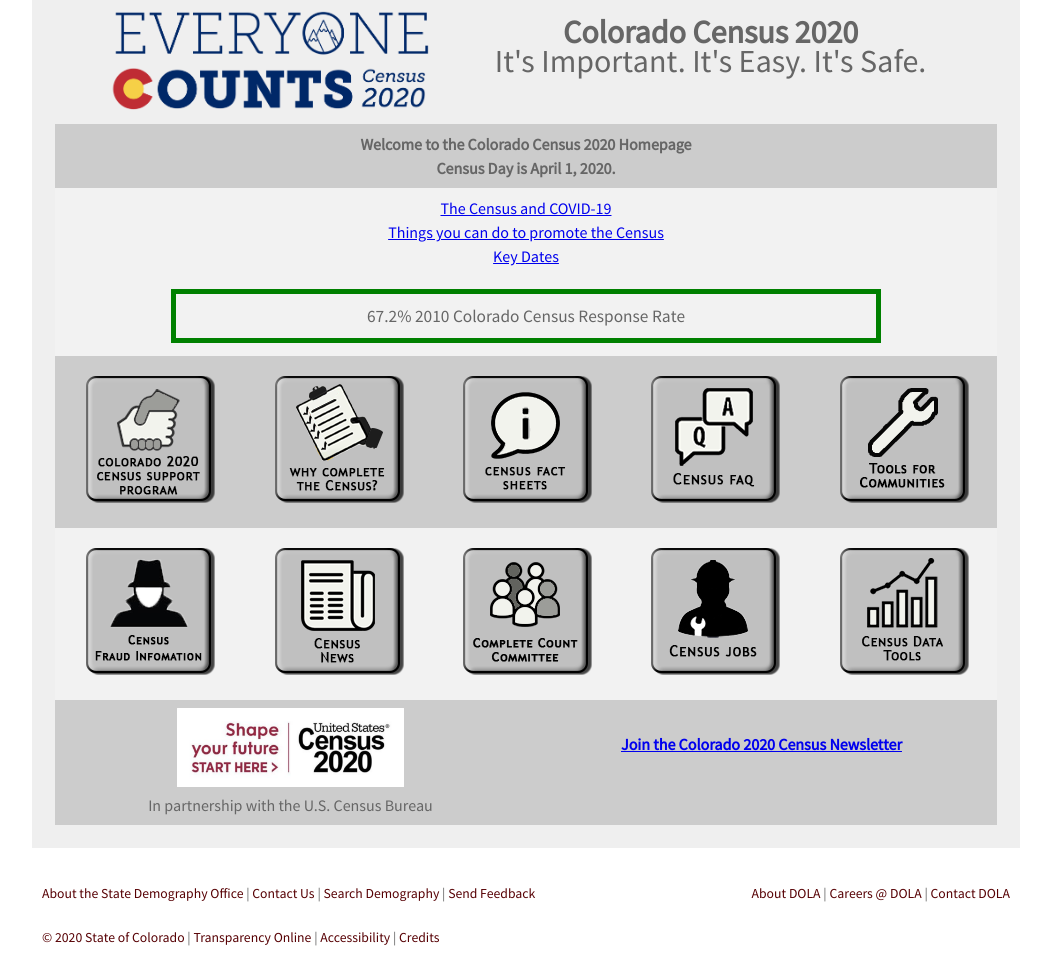
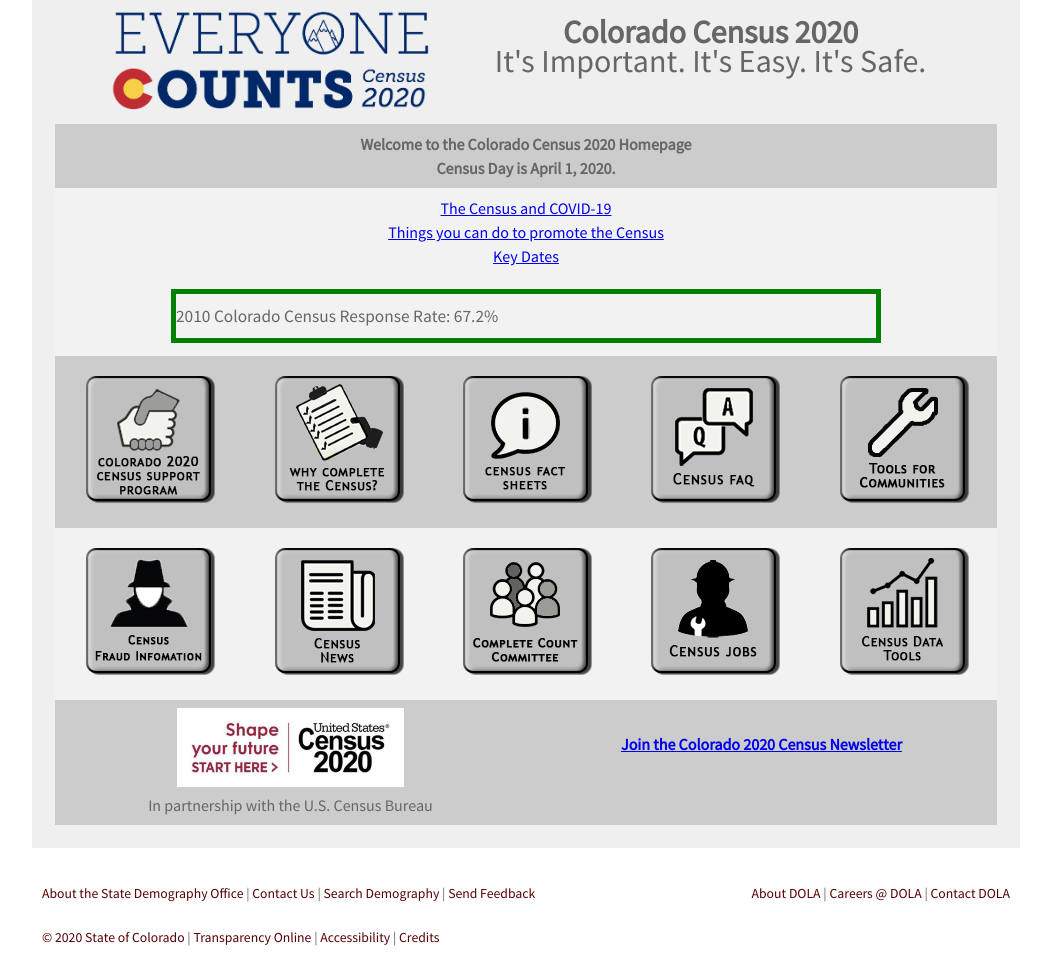
Before and after one commit to TBleess/Website_New, a Jekyll site: the page built from pages/5_CensusACS/census_2020_mainth.html, in a window 1280 px wide. Shown: the part 990-1960 px from the top of the page, without its empty margins (114-1165 px from the left). Built offline with Jekyll 4.4.1, drawn with Linux system fonts in a browser that asks for light colours.

Commit message:
Add files via upload

```diff
--- a/pages/5_CensusACS/census_2020_mainth.html
+++ b/pages/5_CensusACS/census_2020_mainth.html
@@ -73,16 +73,19 @@
   font-size: 13pt;
   font-weight: bold;
   line-height: 50%;
+  text-align: left;
 }
 .goal-number1 {
   font-size: 13pt;
   line-height: 50%;
   color:#4D79FF;
+  text-align: left;
 }
 
 .goal-number2 {
   font-size: 13pt;
   line-height: 50%;
+  text-align: left;
 }
 </style>
 </head>
@@ -137,11 +140,11 @@
 		<tr>
 		</tr>
 		<tr>
-         <td	colspan = "5" valign="middle" align="center" line-height= "normal">
+         <td colspan = "5" valign="middle" align="left" line-height= "normal">
 		<div class="thermbox">
 			<p  class="thTitle" id="thermTitle"></p>
 			<p class="goal-number1" id="progressText"></p>
-			<p class="goal-number2" >67.2% 2010 Colorado Census Response Rate</p>
+			<p class="goal-number2" >2010 Colorado Census Response Rate: 67.2%</p>
 		</div>
        </td>
 	    </tr>
@@ -349,7 +352,7 @@
         var pctVal = q[1,0] + "%";
 		var rDate = dateParse(q[1,1]);
 		document.getElementById("thermTitle").innerHTML = "Colorado Census Response Rate";
-        document.getElementById("progressText").innerHTML = pctVal + " 2020 Colorado Census Response Rate for " + rDate;
+        document.getElementById("progressText").innerHTML = "2020 Colorado Census Response Rate for " + rDate + ": " + pctVal;
 		}
 		}
    function dateParse(indate) {
```
